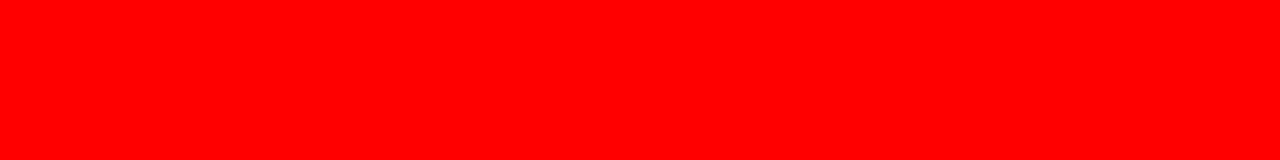
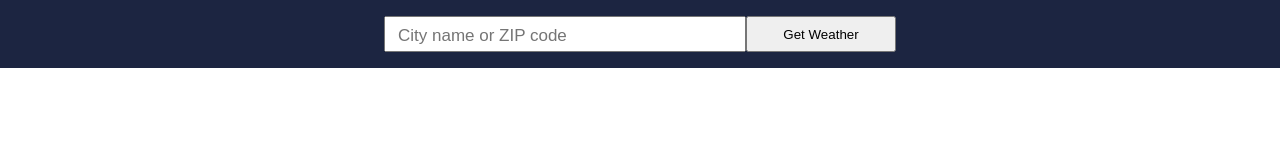
Before and after one commit to SavaVuckovic/Weather-App, a plain HTML site: page index.html in a window 1280 px wide. Drawn offline with Linux system fonts and the light colour scheme.

Commit message:
added navbar and basic form

```diff
--- a/index.html
+++ b/index.html
@@ -5,9 +5,20 @@
     <meta name="viewport" content="width=device-width, initial-scale=1.0">
     <meta http-equiv="X-UA-Compatible" content="ie=edge">
     <title>Weather App</title>
+    <link rel="stylesheet" href="https://fonts.googleapis.com/css?family=Ubuntu">
     <link rel="stylesheet" href="style.css">
   </head>
   <body>
+    <nav class="navbar">
+      <form id="city-form">
+        <input type="text" name="city" placeholder="City name or ZIP code">
+        <button type="submit">Get Weather</button>
+      </form>
+    </nav>
+
+    <div class="weather-info">
+
+    </div>
 
     <script src="script.js"></script>
   </body>
--- a/script.js
+++ b/script.js
@@ -1 +1,11 @@
-console.log('test');
+const form = document.querySelector('#city-form');
+
+function onFormSubmit(e) {
+  e.preventDefault();
+  const city = e.target.elements['city'].value;
+  e.target.elements['city'].value = '';
+}
+
+document.addEventListener("DOMContentLoaded", () => {
+  form.addEventListener('submit', onFormSubmit);
+});
--- a/style.css
+++ b/style.css
@@ -1,3 +1,31 @@
-body {
-  background: red;
+body,
+html {
+  margin: 0;
+  padding: 0;
+  font-family: 'Ubuntu', sans-serif;
 }
+
+* {
+  box-sizing: border-box;
+}
+
+.navbar {
+  background: #1c2541;
+  padding: 16px;
+}
+
+#city-form {
+  width: 40vw;
+  margin: 0 auto;
+  display: flex;
+}
+
+#city-form input {
+  flex: 1;
+  font-size: 17px;
+  padding: 8px 12px 4px;
+}
+
+#city-form button {
+  width: 150px;
+}
```
